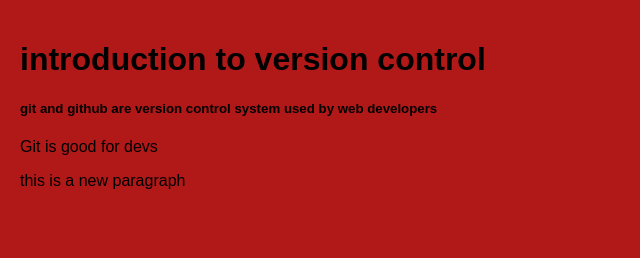
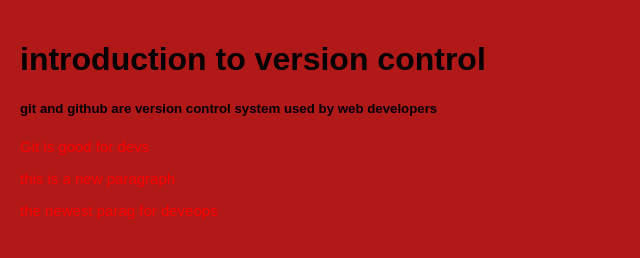
Before and after one commit to gesitech1/code, a plain HTML site: page index.html in a window 1280 px wide. Shown: the whole page, without its empty margins (0-640 px from the left). Drawn offline with Linux system fonts and the light colour scheme.

Commit message:
new update

```diff
--- a/index.html
+++ b/index.html
@@ -14,4 +14,6 @@
     <p>Git is good for devs</p>
 </body>
  <p> this is a new paragraph </p>
+
+ <p> the newest parag for deveops </p>
 </html>
--- a/style.css
+++ b/style.css
@@ -5,3 +5,7 @@ body {
     padding: 20px;
 
 }
+p{
+ color: red;
+ font-size: 15px;
+}
```
